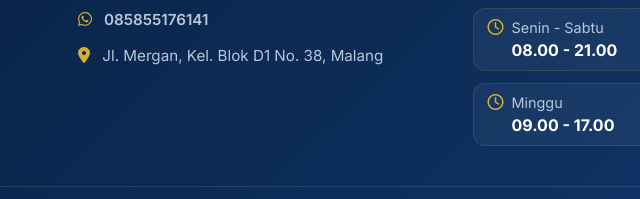
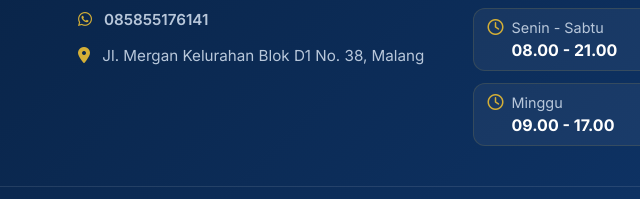
Before and after one commit to SmartPrintMedia/website-SmartPrintMedia, a plain HTML site: page index.html in a window 1280 px wide. Shown: the part 2598-2797 px from the top of the page, 429-1069 px from the left. Drawn offline with Linux system fonts and the light colour scheme.

Commit message:
Update index.html

```diff
--- a/index.html
+++ b/index.html
@@ -445,7 +445,7 @@
                 <div class="contact-gold">
                     <h3>Hubungi Operational Kami</h3>
                     <p><i class="fab fa-whatsapp"></i> 085855176141</p>
-                    <p><i class="fas fa-map-marker-alt"></i> Jl. Mergan, Kelurahan Blok D1 No. 38</p>
+                    <p><i class="fas fa-map-marker-alt"></i> Jl. Mergan Kelurahan Blok D1 No. 38</p>
                 </div>
             </div>
         </div>
@@ -471,7 +471,7 @@
             <div class="footer-col contact-col">
                 <h4>Kontak Kami</h4>
                 <p><a href="https://wa.me/6285855176141" target="_blank" style="color: #b8c7da; text-decoration: none; font-weight: 600;"><i class="fab fa-whatsapp"></i> 085855176141</a></p>
-                <p><i class="fas fa-map-marker-alt"></i> Jl. Mergan, Kel. Blok D1 No. 38, Malang</p>
+                <p><i class="fas fa-map-marker-alt"></i> Jl. Mergan Kelurahan Blok D1 No. 38, Malang</p>
             </div>
 
             <!-- Kolom 3: Jam Kerja (Operasional) -->
```
